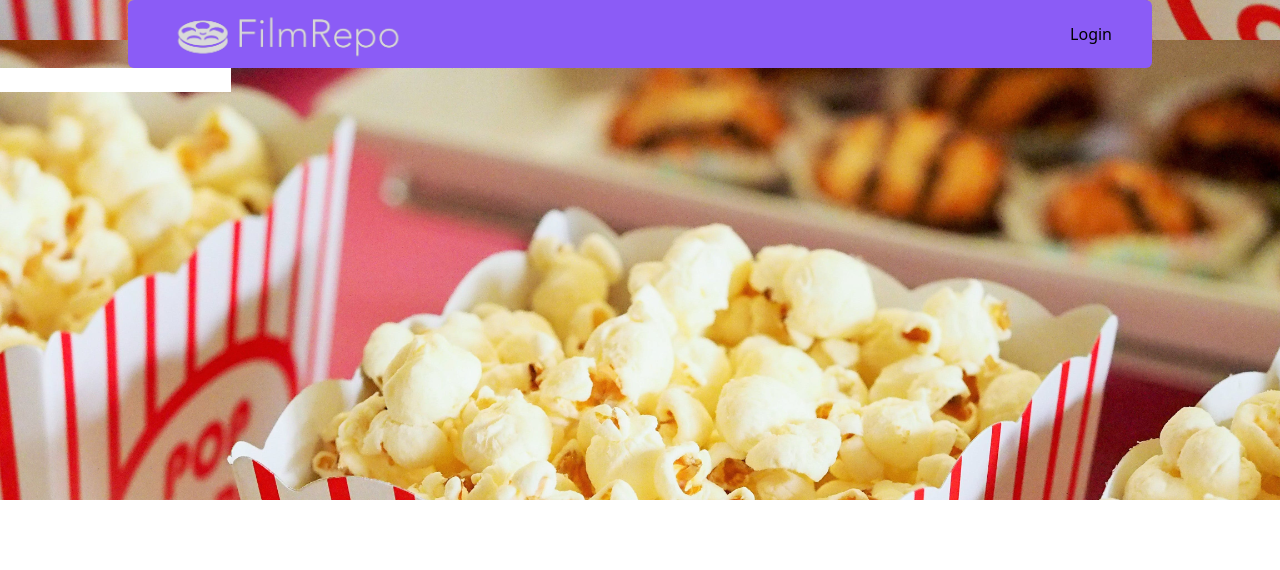
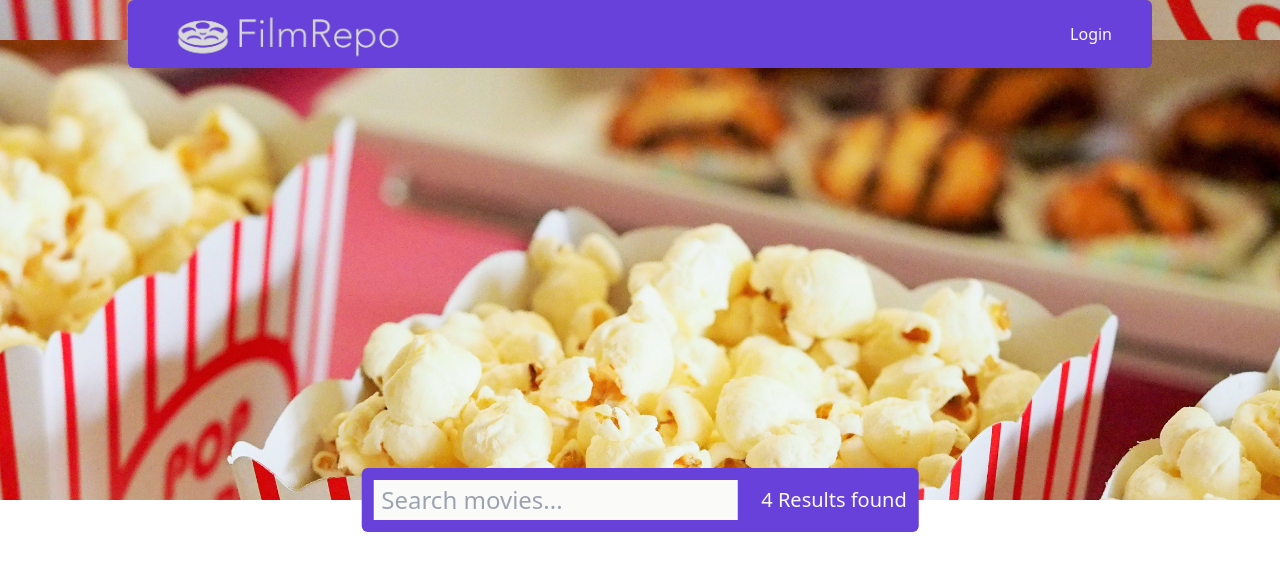
Before and after one commit to Kisyov92/FilmRepo, a React (Create React App) app: page / in a window 1280 px wide. Shown: the top 570 px of the page. Built offline with nearby package versions, Linux system fonts and the light colour scheme.

Commit message:
Finished header styling

```diff
--- a/package.json
+++ b/package.json
@@ -37,6 +37,8 @@
     ]
   },
   "devDependencies": {
+    "prettier": "^3.2.4",
+    "prettier-plugin-tailwindcss": "^0.5.11",
     "tailwindcss": "^3.4.1"
   }
 }
--- a/src/App.js
+++ b/src/App.js
@@ -1,22 +1,12 @@
-import popcornImg from "./img/popcorn.jpg";
-import logo from "./img/logo.png";
+import Header from "./Header";
+import Main from "./Main";
 
 function App() {
   return (
-    <header
-      style={{ "--image-url": `url(${popcornImg})` }}
-      className="bg-[image:var(--image-url)] h-[500px] bg-cover bg-[center_bottom_-500px]"
-    >
-      <nav className="bg-violet-500 flex justify-between items-center w-[1024px] mx-auto px-10 rounded-md py-1">
-        <img src={logo} alt="FilmRepo's logo" className="w-60" />
-        <ul>
-          <li>Login</li>
-        </ul>
-      </nav>
-      <form>
-        <input type="text" />
-      </form>
-    </header>
+    <>
+      <Header />
+      <Main />
+    </>
   );
 }
 
--- /dev/null
+++ b/src/Header.js
@@ -0,0 +1,28 @@
+import popcornImg from "./img/popcorn.jpg";
+import logo from "./img/logo.png";
+
+function Header() {
+  return (
+    <header
+      style={{ "--image-url": `url(${popcornImg})` }}
+      className="relative h-[500px] bg-[image:var(--image-url)] bg-cover bg-[center_bottom_-500px] text-stone-50"
+    >
+      <nav className="mx-auto flex w-[1024px] items-center justify-between rounded-md bg-[#6741d9] px-10 py-1">
+        <img src={logo} alt="FilmRepo's logo" className="w-60" />
+        <ul>
+          <li>Login</li>
+        </ul>
+      </nav>
+      <form className="absolute bottom-0 right-[50%] flex translate-x-[50%] translate-y-[50%] items-center gap-x-6 rounded-md bg-[#6741d9] p-3">
+        <input
+          type="text"
+          placeholder="Search movies..."
+          className="bg-stone-50 px-2 py-1 text-2xl text-[#333]"
+        />
+        <div className="text-xl">4 Results found</div>
+      </form>
+    </header>
+  );
+}
+
+export default Header;
--- /dev/null
+++ b/src/Main.js
@@ -0,0 +1,9 @@
+function Main() {
+  return (
+    <main className="bg-stone-700 text-stone-50">
+      <div></div>
+    </main>
+  );
+}
+
+export default Main;
```
Also changed, not shown: src/.prettierrc.json (added), 1 other file (tests, documents, lock files or other folders).
